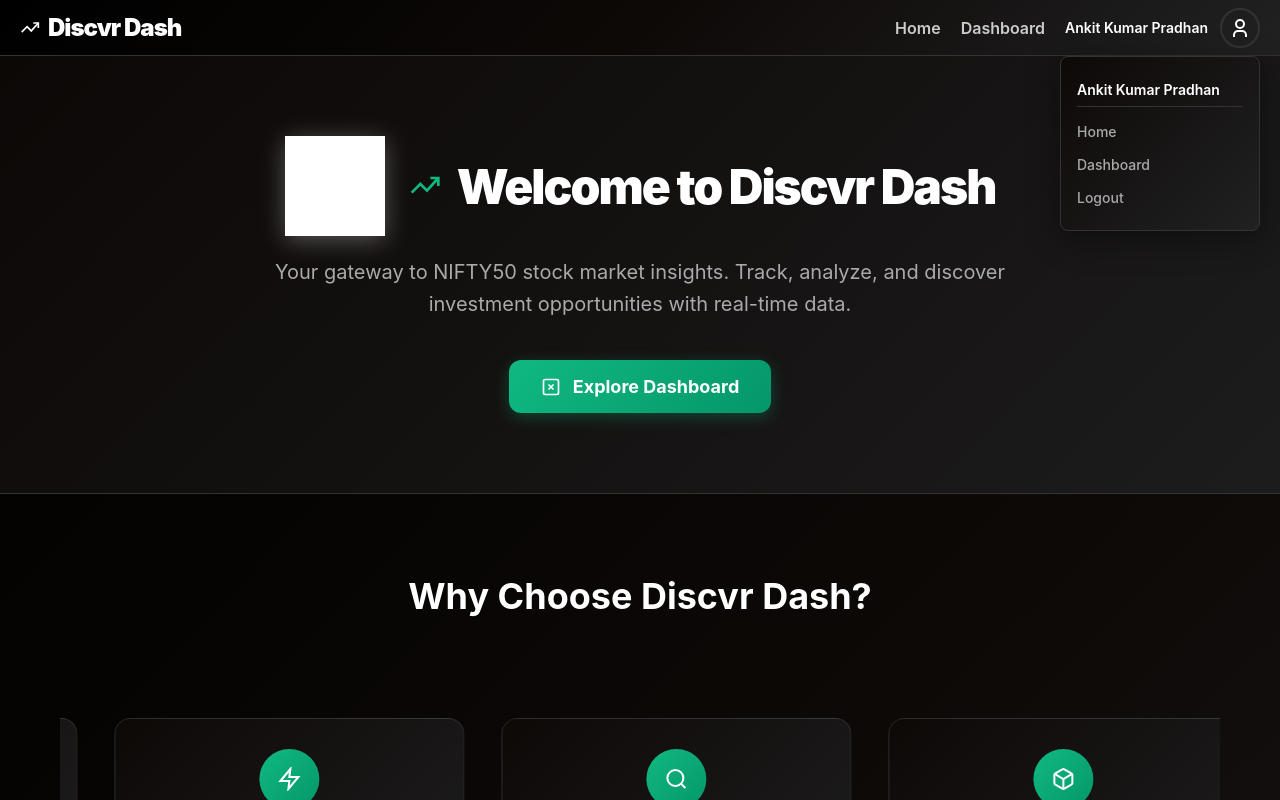
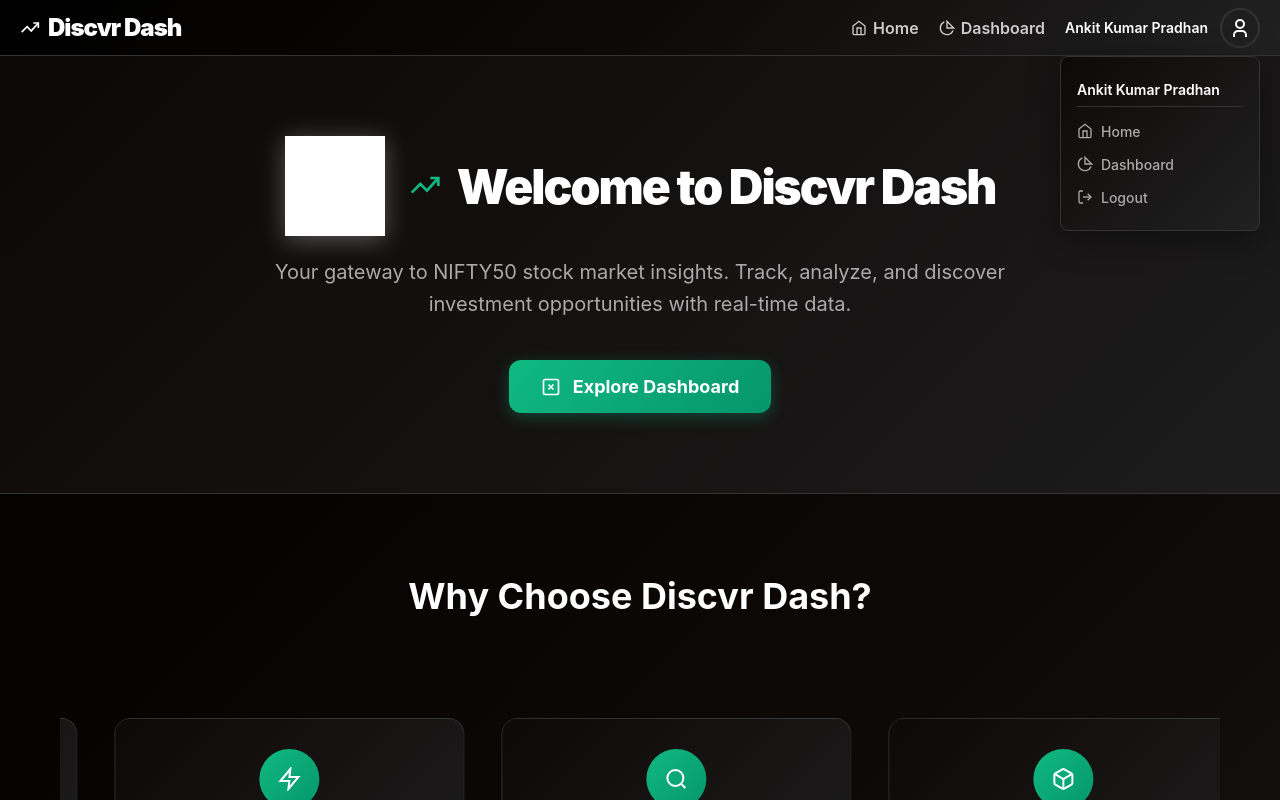
Before and after one commit to AnkitPradhan2004/Finance-Dashboard, a React (Vite) app in the folder client/: page / in a window 1280 px wide. Both pictures are taken after a click on the element 1240 px from the left and 27 px from the top of the page. Shown: the top 800 px of the page. Built offline with nearby package versions, Linux system fonts and the light colour scheme; grey boxes are pictures that could not be loaded.

Commit message:
added Icons to the nav and pop up menu

```diff
--- a/client/src/App.jsx
+++ b/client/src/App.jsx
@@ -44,8 +44,20 @@ function App() {
 
             {/* Main Navigation */}
             <nav className="header-nav desktop-nav" role="navigation" aria-label="Main navigation">
-              <Link to="/" className="nav-link" aria-label="Go to Home">Home</Link>
-              <Link to="/dashboard" className="nav-link" aria-label="Go to Dashboard">Dashboard</Link>
+              <Link to="/" className="nav-link" aria-label="Go to Home">
+                <svg width="16" height="16" viewBox="0 0 24 24" fill="none" stroke="currentColor" strokeWidth="2">
+                  <path d="m3 9 9-7 9 7v11a2 2 0 0 1-2 2H5a2 2 0 0 1-2-2z"/>
+                  <polyline points="9,22 9,12 15,12 15,22"/>
+                </svg>
+                Home
+              </Link>
+              <Link to="/dashboard" className="nav-link" aria-label="Go to Dashboard">
+                <svg width="16" height="16" viewBox="0 0 24 24" fill="none" stroke="currentColor" strokeWidth="2">
+                  <path d="M21.21 15.89A10 10 0 1 1 8 2.83"/>
+                  <path d="m22 12-10-10v10z"/>
+                </svg>
+                Dashboard
+              </Link>
             </nav>
 
             {/* User Profile Section */}
@@ -62,9 +74,28 @@ function App() {
               {isMenuOpen && (
                 <div className="mobile-menu">
                   <div className="mobile-user-name">Ankit Kumar Pradhan</div>
-                  <Link to="/" className="mobile-nav-link" onClick={() => setIsMenuOpen(false)}>Home</Link>
-                  <Link to="/dashboard" className="mobile-nav-link" onClick={() => setIsMenuOpen(false)}>Dashboard</Link>
-                  <div className="mobile-nav-link logout" onClick={() => setIsMenuOpen(false)}>Logout</div>
+                  <Link to="/" className="mobile-nav-link" onClick={() => setIsMenuOpen(false)}>
+                    <svg width="16" height="16" viewBox="0 0 24 24" fill="none" stroke="currentColor" strokeWidth="2">
+                      <path d="m3 9 9-7 9 7v11a2 2 0 0 1-2 2H5a2 2 0 0 1-2-2z"/>
+                      <polyline points="9,22 9,12 15,12 15,22"/>
+                    </svg>
+                    Home
+                  </Link>
+                  <Link to="/dashboard" className="mobile-nav-link" onClick={() => setIsMenuOpen(false)}>
+                    <svg width="16" height="16" viewBox="0 0 24 24" fill="none" stroke="currentColor" strokeWidth="2">
+                      <path d="M21.21 15.89A10 10 0 1 1 8 2.83"/>
+                      <path d="m22 12-10-10v10z"/>
+                    </svg>
+                    Dashboard
+                  </Link>
+                  <div className="mobile-nav-link logout" onClick={() => setIsMenuOpen(false)}>
+                    <svg width="16" height="16" viewBox="0 0 24 24" fill="none" stroke="currentColor" strokeWidth="2">
+                      <path d="M9 21H5a2 2 0 0 1-2-2V5a2 2 0 0 1 2-2h4"/>
+                      <polyline points="16,17 21,12 16,7"/>
+                      <line x1="21" y1="12" x2="9" y2="12"/>
+                    </svg>
+                    Logout
+                  </div>
                 </div>
               )}
             </div>
--- a/client/src/index.css
+++ b/client/src/index.css
@@ -63,6 +63,9 @@
   text-decoration: none;
   font-weight: 600;
   transition: color 0.3s;
+  display: flex;
+  align-items: center;
+  gap: 6px;
 }
 
 .nav-link:hover {
@@ -127,7 +130,9 @@
 }
 
 .mobile-nav-link {
-  display: block;
+  display: flex;
+  align-items: center;
+  gap: 8px;
   color: #aaaaaa;
   text-decoration: none;
   padding: 8px 0;
```
